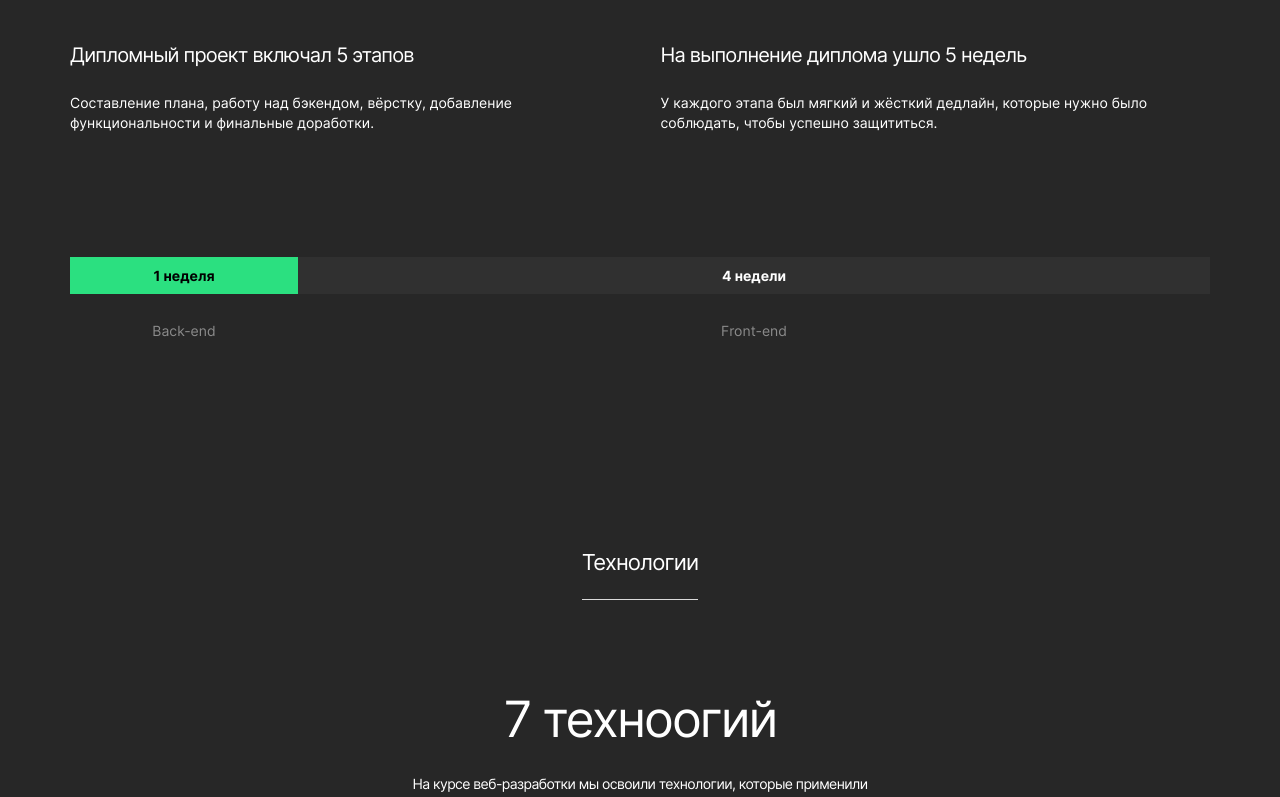
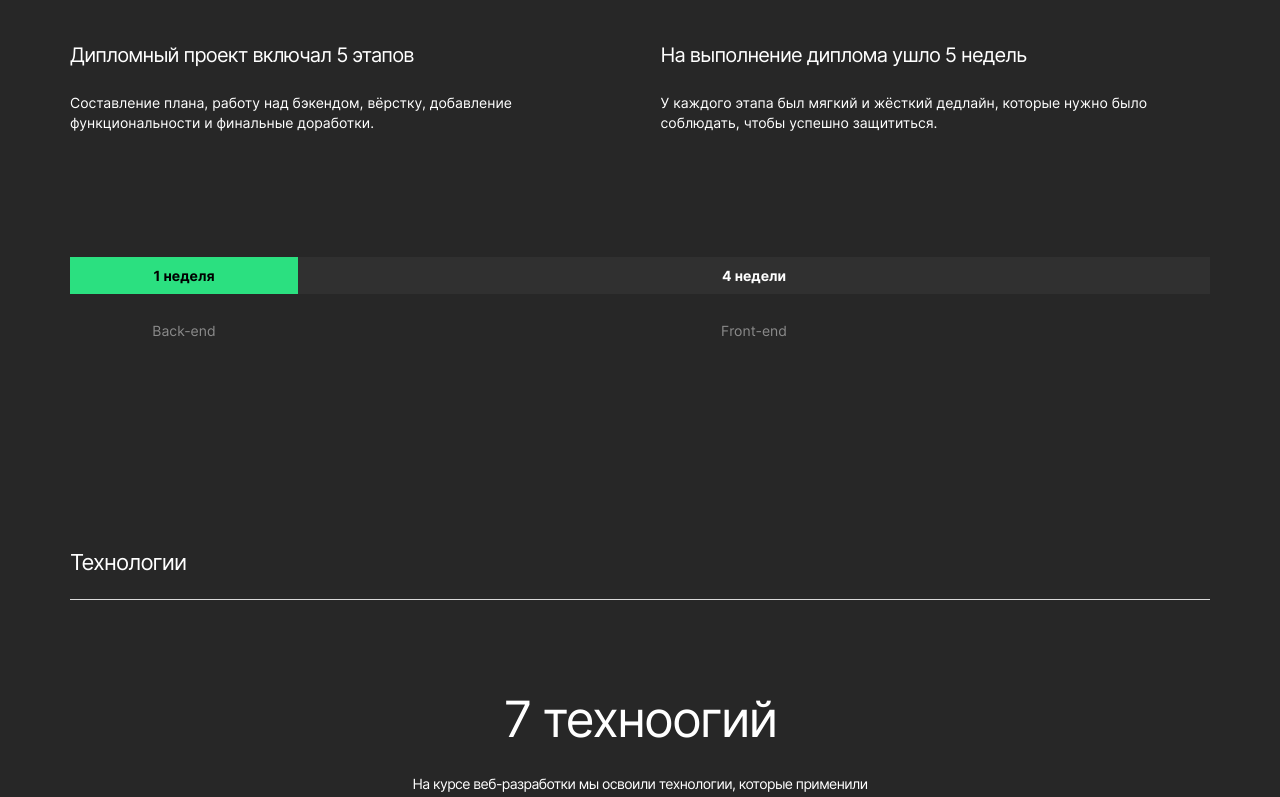
Before and after one commit to litvinovsl/movies-explorer-frontend, a React (Create React App) app: page / in a window 1280 px wide. Shown: the part 778-1575 px from the top of the page. Built offline with nearby package versions, Linux system fonts and the light colour scheme.

Commit message:
added align-self style

```diff
--- a/src/components/SectionTitle/SectionTitle.css
+++ b/src/components/SectionTitle/SectionTitle.css
@@ -1,5 +1,7 @@
 .section-title {
 	border-bottom: 1px solid #DADADA;
+	align-self: flex-start;
+	width: 100%;
 }
 
 .section-title__title {
```
